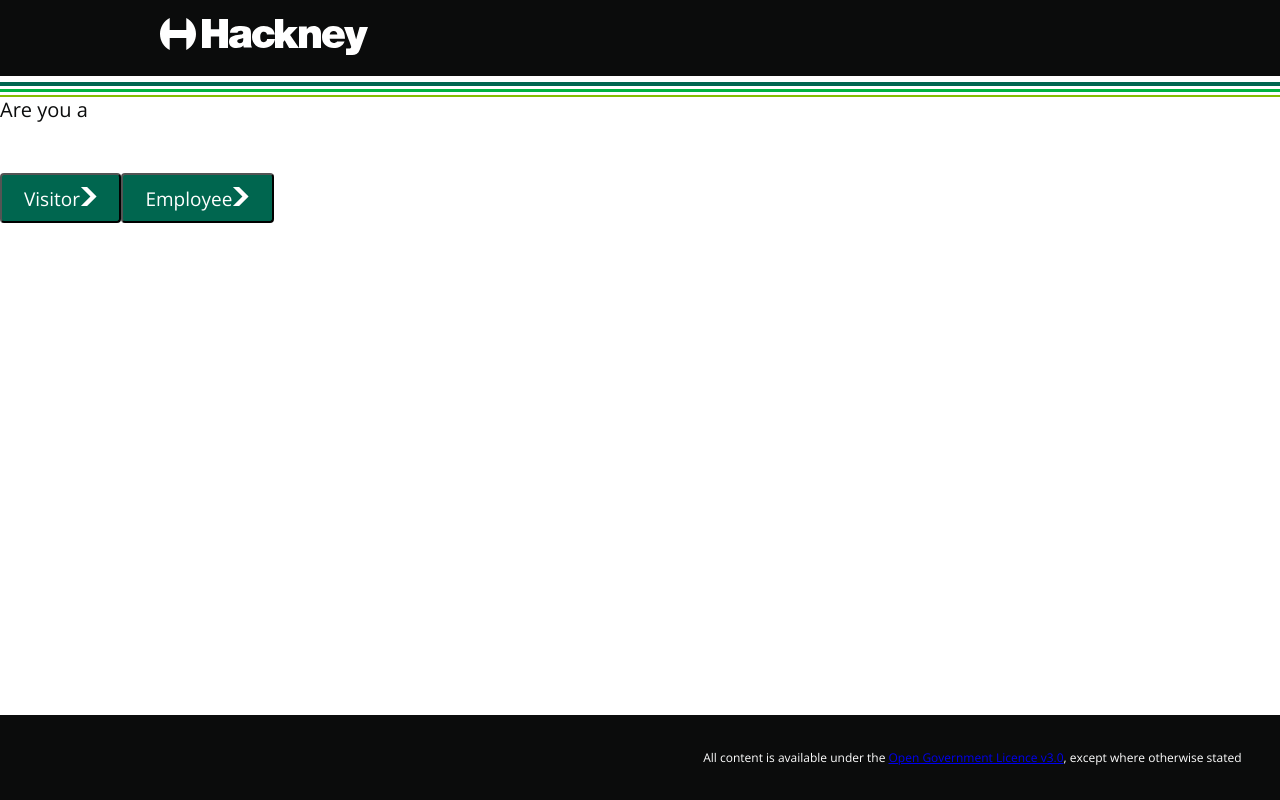
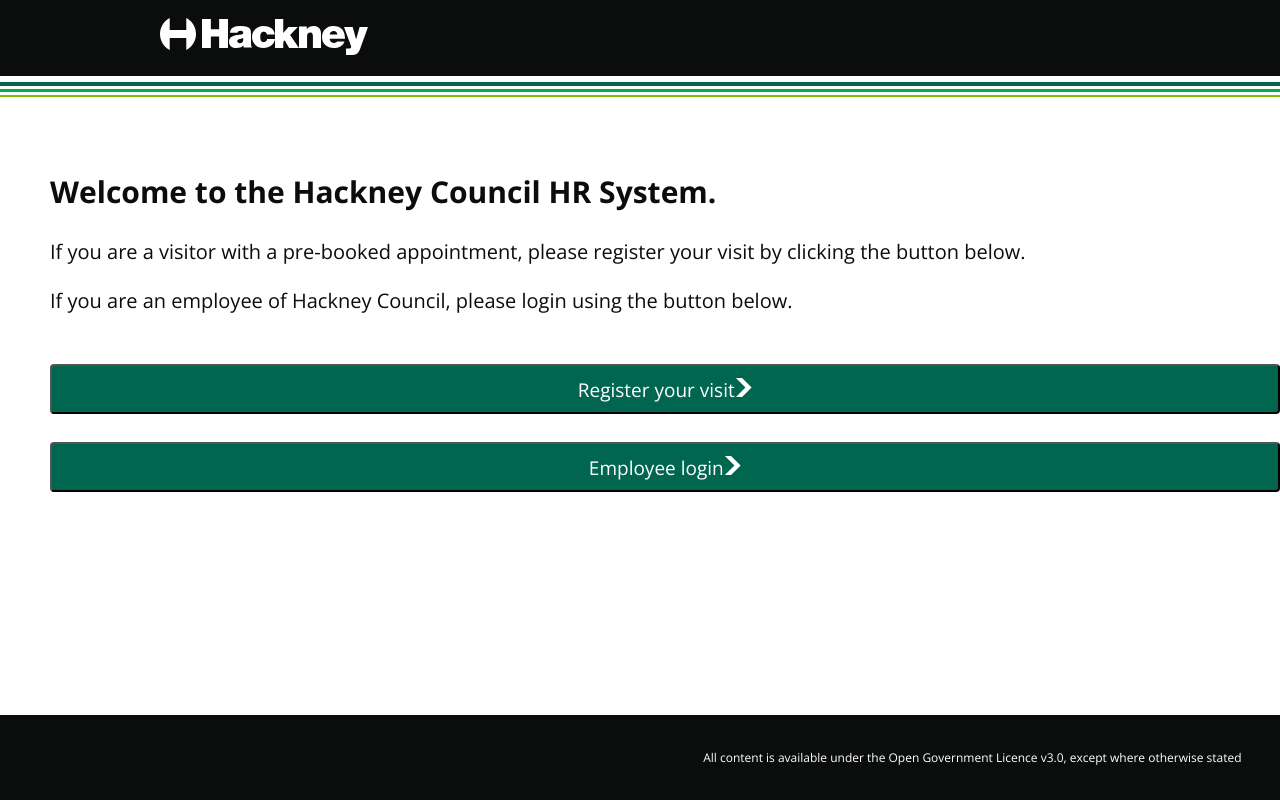
Before and after one commit to madetech/academy20-hackney-hr-frontend, a React (Create React App) app: page / in a window 1280 px wide. Built offline with nearby package versions, Linux system fonts and the light colour scheme.

Commit message:
adding text information

```diff
--- a/src/App.css
+++ b/src/App.css
@@ -1,5 +1,15 @@
 @import url('https://fonts.googleapis.com/css2?family=Open+Sans:ital,wght@0,300;0,400;0,600;0,700;0,800;1,300;1,400;1,600;1,700;1,800&display=swap');
 
+a {
+  text-decoration: none;
+  color: white;
+}
+a:visited {
+  color: inherit;
+}
+a:hover {
+  text-decoration: underline;
+}
 .container {
   margin: 0;
   width: 100%;
@@ -56,6 +66,10 @@
   height: 2px;
   top: 6px;
 }
+section {
+  padding-top: 50px;
+  padding-left: 50px;
+}
 button{
   font-family: "Open Sans";
   color: #ffffff;
@@ -74,6 +88,10 @@
   line-height: 23px;
   line-height: 1.4375rem;
 }
+.button-container{
+  display: flex;
+  flex-direction: column;
+}
 footer {
   background: #0b0c0c;
   font-size: 12px;
--- a/src/App.js
+++ b/src/App.js
@@ -15,19 +15,24 @@
         </header>
 
         <section>
-          <p>Are you a</p>
+          <h1>Welcome to the Hackney Council HR System.</h1>
+          <p>If you are a visitor with a pre-booked appointment, please register your visit by clicking the button below.</p>
+          <p>If you are an employee of Hackney Council, please login using the button below.</p>
+
+          <div className="button-container">
             <button>
-            Visitor
+              Register your visit
               <svg width="17.5" height="19" viewBox="0 0 33 40">
                 <path fill="currentColor" d="M0 0h13l20 20-20 20H0l20-20z"/>
               </svg>
             </button>
             <button>
-            Employee
+              Employee login
               <svg width="17.5" height="19" viewBox="0 0 33 40">
                 <path fill="currentColor" d="M0 0h13l20 20-20 20H0l20-20z"/>
               </svg>
             </button>
+          </div>
         </section>
 
         <footer>
```
Lines whose indentation alone changed are shown as unchanged.
